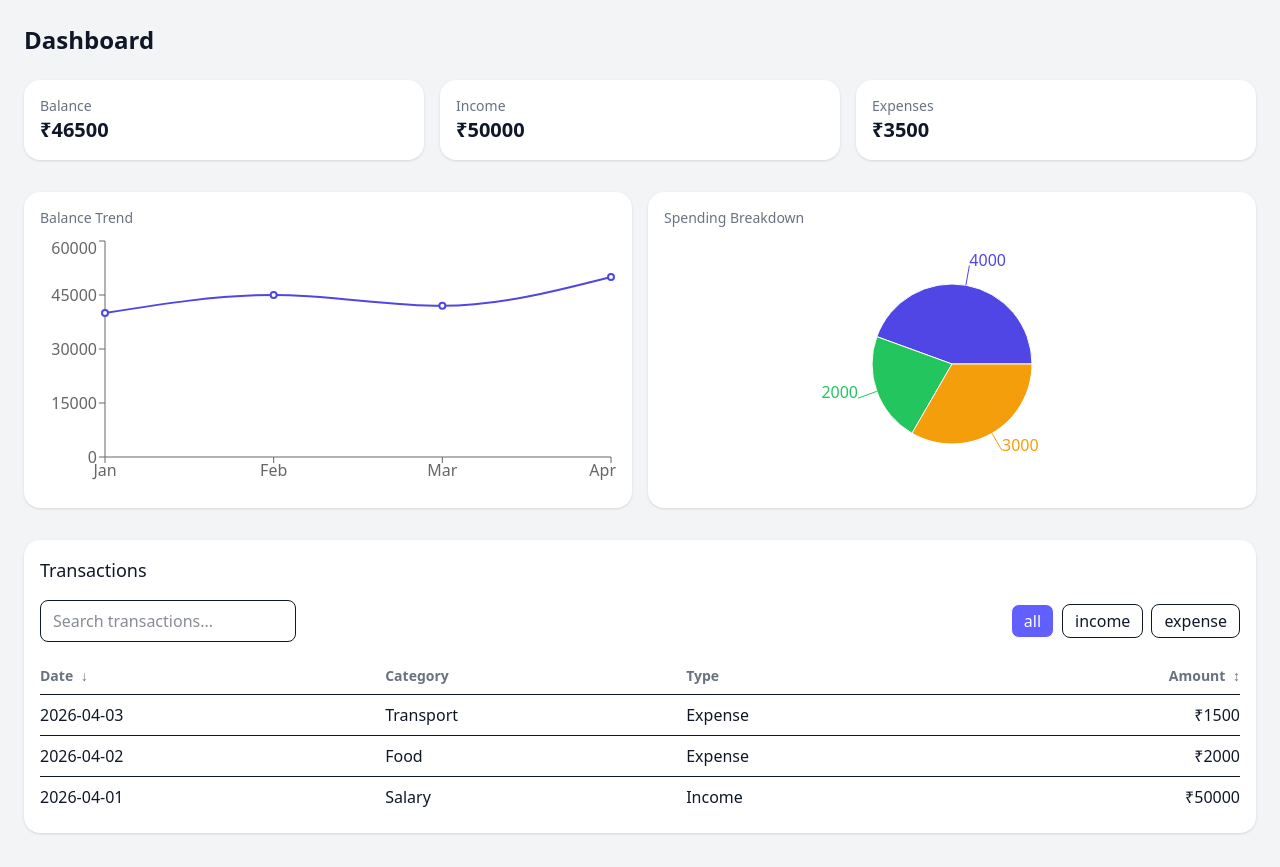
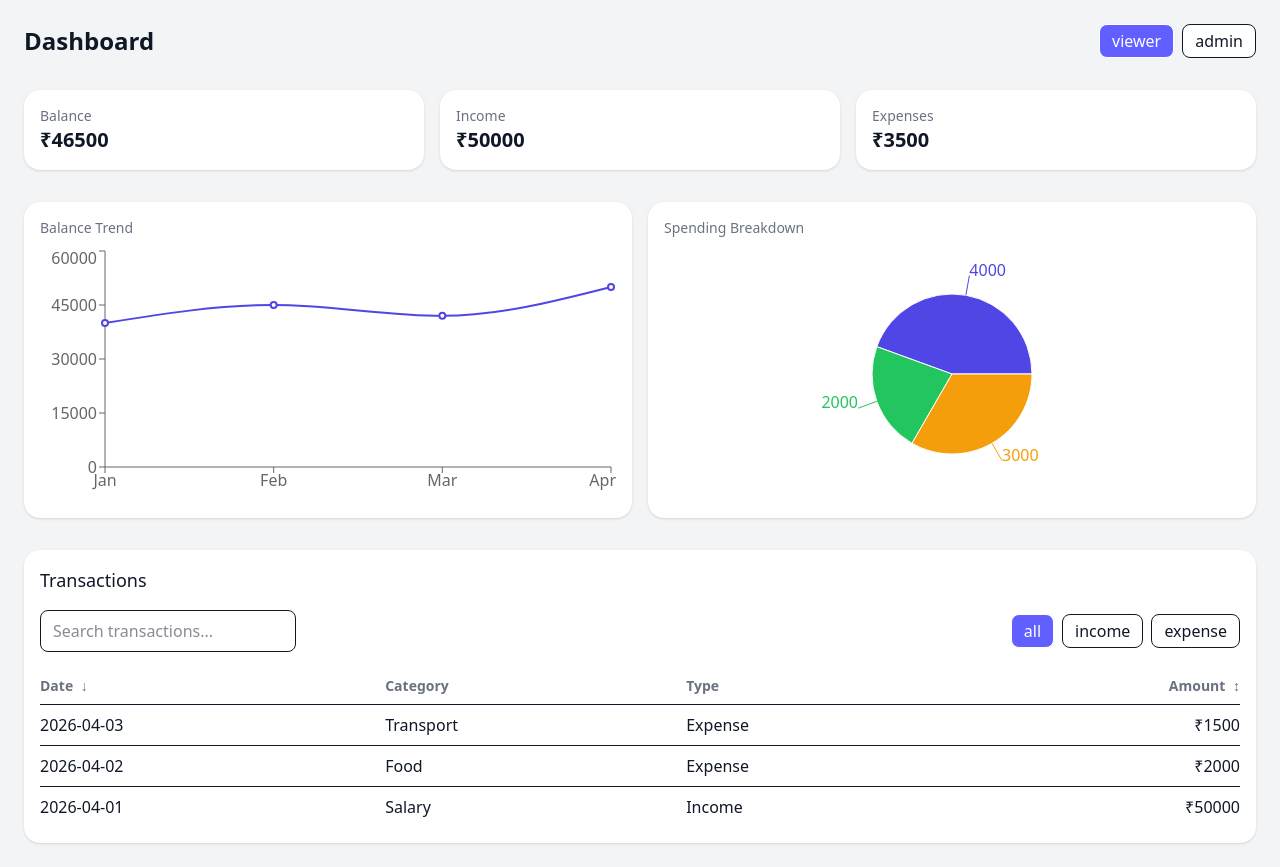
Before and after one commit to lalman-dev/finance-dashboard, a Next.js app: page /dashboard in a window 1280 px wide. Built offline with nearby package versions, Linux system fonts and the light colour scheme.

Commit message:
feat(auth-ui): add role toggle for viewer and admin modes
- implement role switch UI component
- connect role state with zustand store
- integrate role toggle into dashboard header
- simulate basic role-based UI behavior

```diff
--- a/src/app/dashboard/page.tsx
+++ b/src/app/dashboard/page.tsx
@@ -1,3 +1,4 @@
+import RoleToggle from "@/src/components/ui/RoleToggle";
 import ChartsSection from "@/src/features/dashboard/ChartsSection";
 import SummaryCards from "@/src/features/dashboard/SummaryCards";
 import TransactionsSection from "@/src/features/transactions/TransactionsSection";
@@ -5,7 +6,10 @@ import TransactionsSection from "@/src/features/transactions/TransactionsSection
 export default function DashboardPage() {
   return (
     <main className="p-6 space-y-8">
-      <h1 className="text-2xl font-semibold mb-6">Dashboard</h1>
+      <div className="flex justify-between items-center">
+        <h1 className="text-2xl font-semibold">Dashboard</h1>
+        <RoleToggle />
+      </div>
       <SummaryCards />
       <ChartsSection />
       <TransactionsSection />
--- /dev/null
+++ b/src/components/ui/RoleToggle.tsx
@@ -0,0 +1,23 @@
+"use client";
+
+import { useFinanceStore } from "@/src/store/useFinanceStore";
+
+export default function RoleToggle() {
+  const { role, setRole } = useFinanceStore();
+
+  return (
+    <div className="flex gap-2">
+      {["viewer", "admin"].map((r) => (
+        <button
+          key={r}
+          onClick={() => setRole(r as any)}
+          className={`px-3 py-1 rounded-lg border ${
+            role === r ? "bg-indigo-500 text-white" : "bg-white"
+          }`}
+        >
+          {r}
+        </button>
+      ))}
+    </div>
+  );
+}
```
